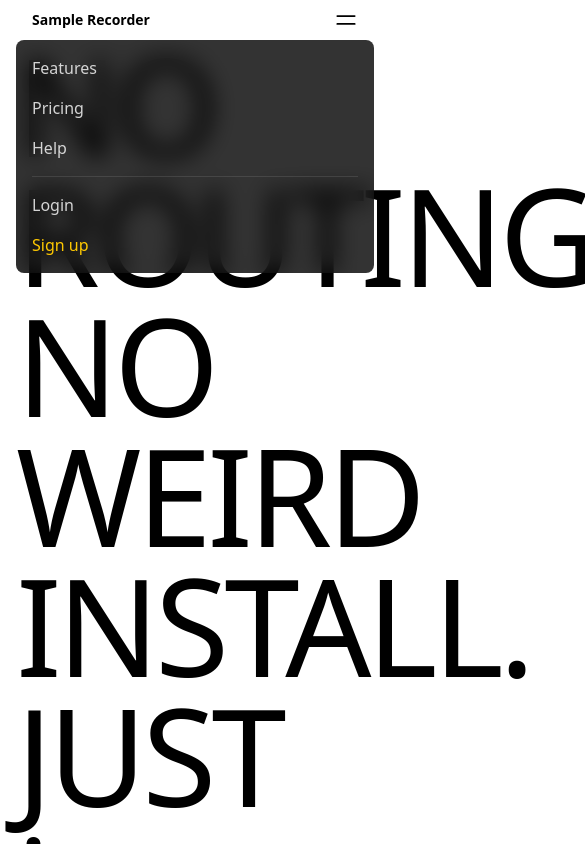
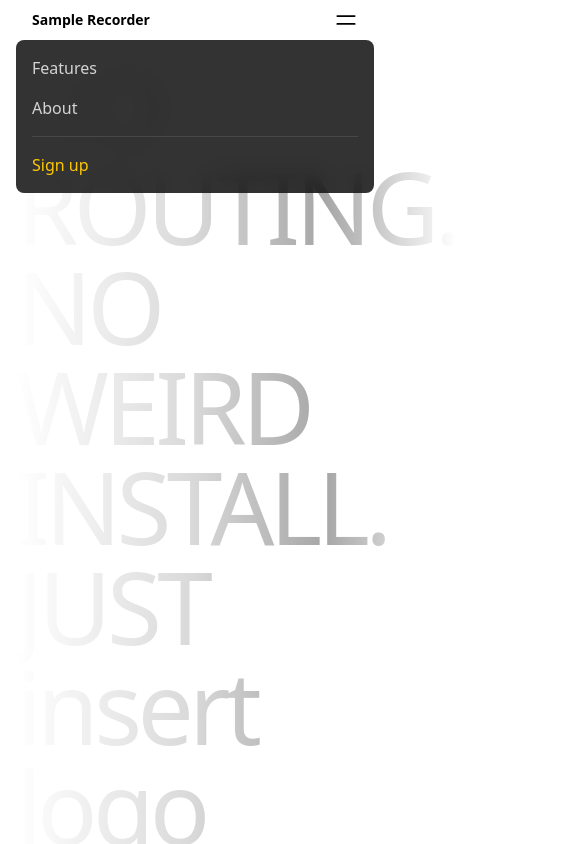
Before and after one commit to ABizoman/SampleRecorder, a plain HTML site: page index.html in a window 390 px wide. Both pictures are taken after a click on the button 346 px from the left and 20 px from the top of the page. Shown: the top 844 px of the page, 585 px wide, since content can reach past the window. Drawn offline with Linux system fonts and the light colour scheme.

Commit message:
silver text

```diff
--- a/index.html
+++ b/index.html
@@ -27,7 +27,7 @@
 
           <!-- Right side buttons -->
           <div class="flex items-center gap-4">
-            <a class="hidden md:inline-flex items-center justify-center px-4 py-2 rounded-full bg-yellow-400 text-black font-medium text-sm hover:bg-yellow-300 transition-colors" href="/signup">Sign Up</a>
+            <a class="hidden md:inline-flex items-center justify-center px-4 py-2 rounded-full bg-yellow-400 text-black font-medium text-sm hover:bg-yellow-300 transition-colors" href="#Signup">Sign Up</a>
           </div>
         </div>
 
@@ -47,28 +47,26 @@
 
           <!-- Mobile menu (hidden by default) -->
           <div id="mobile-menu" class="hidden w-full px-4 py-2 mt-2 bg-black/80 backdrop-blur-md rounded-lg">
-            <a class="block py-2 text-neutral-300 hover:text-white" href="#features">Features</a>
-            <a class="block py-2 text-neutral-300 hover:text-white" href="#pricing">Pricing</a>
-            <a class="block py-2 text-neutral-300 hover:text-white" href="/help">Help</a>
+            <a class="block py-2 text-neutral-300 hover:text-white" href="#Features">Features</a>
+            <a class="block py-2 text-neutral-300 hover:text-white" href="#About">About</a>
             <div class="border-t border-white/10 my-2"></div>
-            <a class="block py-2 text-neutral-300 hover:text-white" href="/login">Login</a>
             <a class="block py-2 text-yellow-400 hover:text-yellow-300" href="/signup">Sign up</a>
           </div>
         </div>
       </div>
 
-      <div class="container mx-auto px-4 mt-10">
-        <div class="text-black font-medium font-body text-[135px]/[130px] -tracking-[4.7px]">
+      <div class="container mx-auto px-4 mt-14">
+
+        <div class="font-medium silver-text font-body pb-5 text-[100px]/[100px] -tracking-[4.7px] ">
           NO ROUTING.
           <br>
           NO WEIRD INSTALL.
           <br>
           JUST insert logo
           <br>
-          <br>
         </div>
           <!--form to enter email and join waitlist button-->
-          <div class="w-full max-w-md mx-auto">
+          <div class="w-full max-w-md mt-10 mx-auto">
             <form class="flex items-center p-1 bg-white border border-gray-300 rounded-full shadow-xl">
               <input
                 class="flex-grow py-2 px-4 bg-transparent focus:outline-none"
--- a/input.css
+++ b/input.css
@@ -1 +1,10 @@
 @import "tailwindcss";
+
+.silver-text {
+    background: linear-gradient(90deg, #ffffff 0%, #d9d9d9 40%, #a6a6a6 70%, #ffffff 100%);
+    -webkit-background-clip: text;
+    -webkit-text-fill-color: transparent;
+    background-clip: text; /* for Firefox */
+    color: transparent;
+    display: inline-block;
+  }
```
Also changed, not shown: output.css.
